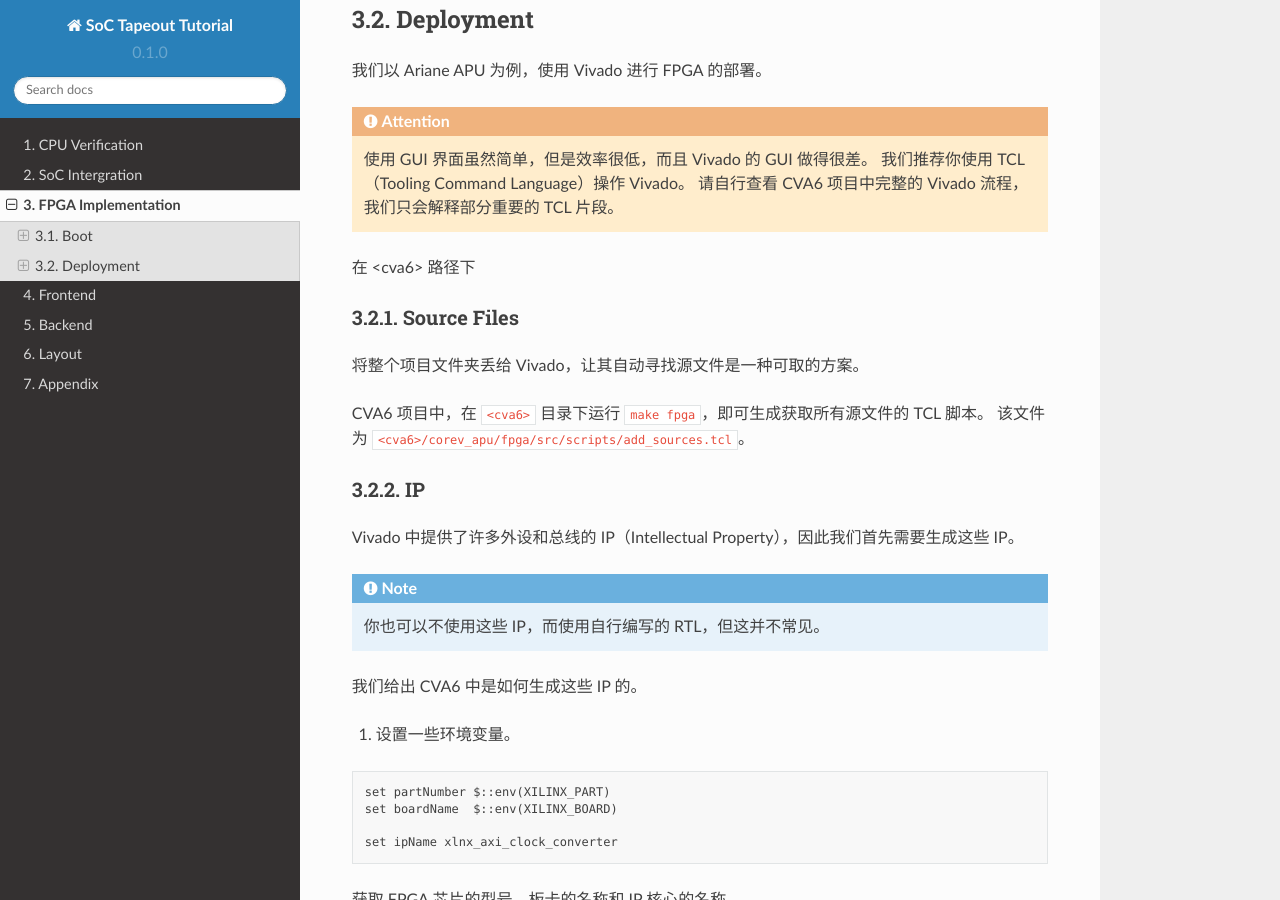
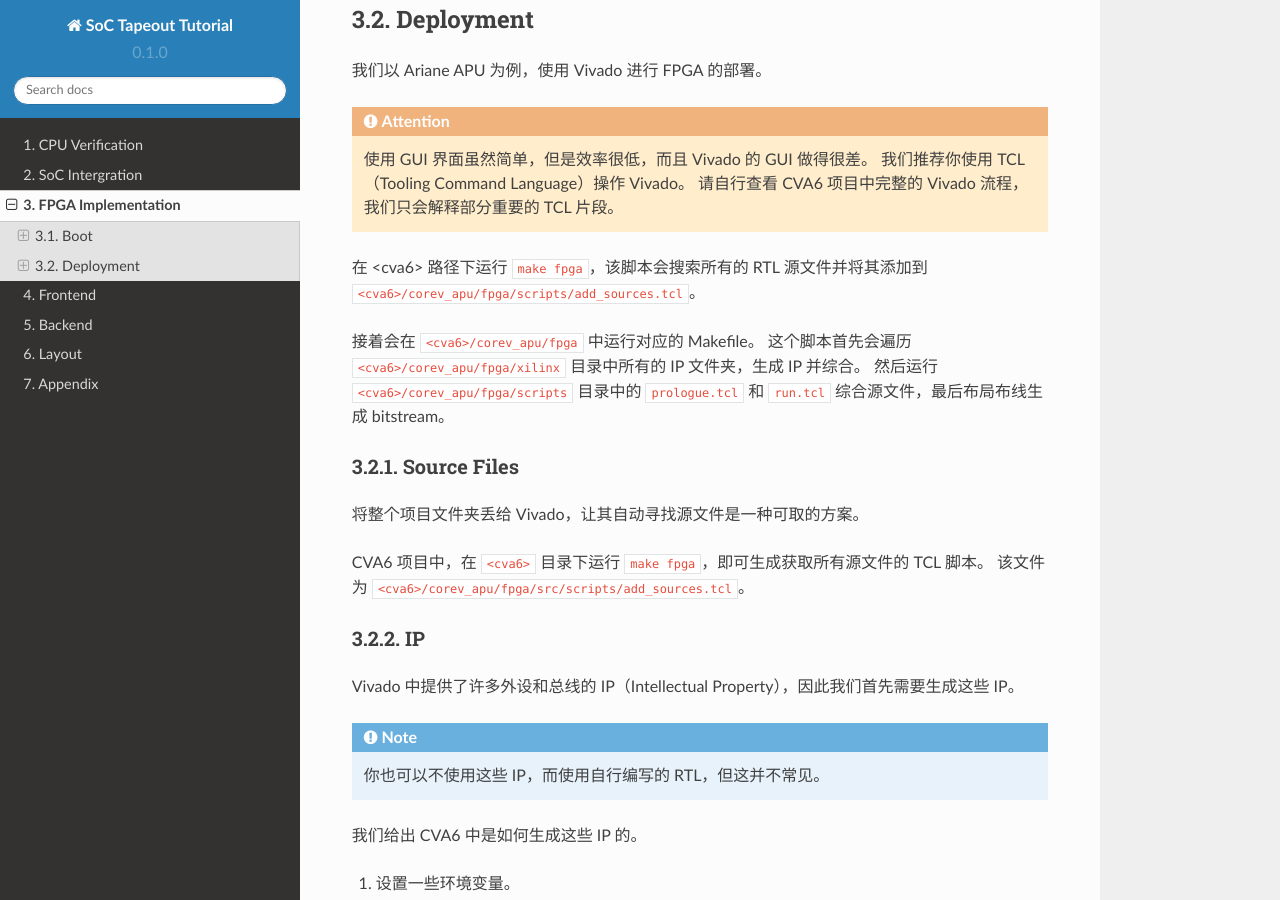
Before and after one commit to Siris-Li/SoC-Tapeout-Tutorial, a Sphinx documentation site: the page built from docs/source/fpga.rst, in a window 1280 px wide and 900 px high, scrolled down 13986 px. Built offline with Sphinx 7.4.7 and the Read the Docs theme 2.0.0, drawn with Linux system fonts in a browser that asks for light colours.

Commit message:
Update fpga.rst

```diff
--- a/docs/source/fpga.rst
+++ b/docs/source/fpga.rst
@@ -632,7 +632,11 @@
    我们推荐你使用 TCL（Tooling Command Language）操作 Vivado。
    请自行查看 CVA6 项目中完整的 Vivado 流程，我们只会解释部分重要的 TCL 片段。
 
-在 <cva6> 路径下
+在 <cva6> 路径下运行 ``make fpga``，该脚本会搜索所有的 RTL 源文件并将其添加到 ``<cva6>/corev_apu/fpga/scripts/add_sources.tcl``。
+
+接着会在 ``<cva6>/corev_apu/fpga`` 中运行对应的 Makefile。
+这个脚本首先会遍历 ``<cva6>/corev_apu/fpga/xilinx`` 目录中所有的 IP 文件夹，生成 IP 并综合。
+然后运行 ``<cva6>/corev_apu/fpga/scripts`` 目录中的 ``prologue.tcl`` 和 ``run.tcl`` 综合源文件，最后布局布线生成 bitstream。
 
 Source Files
 ^^^^^^^^^^^
@@ -641,7 +645,6 @@
 
 CVA6 项目中，在 ``<cva6>`` 目录下运行 ``make fpga``，即可生成获取所有源文件的 TCL 脚本。
 该文件为 ``<cva6>/corev_apu/fpga/src/scripts/add_sources.tcl``。
-
 
 IP
 ^^^^^^^^^^^
```
